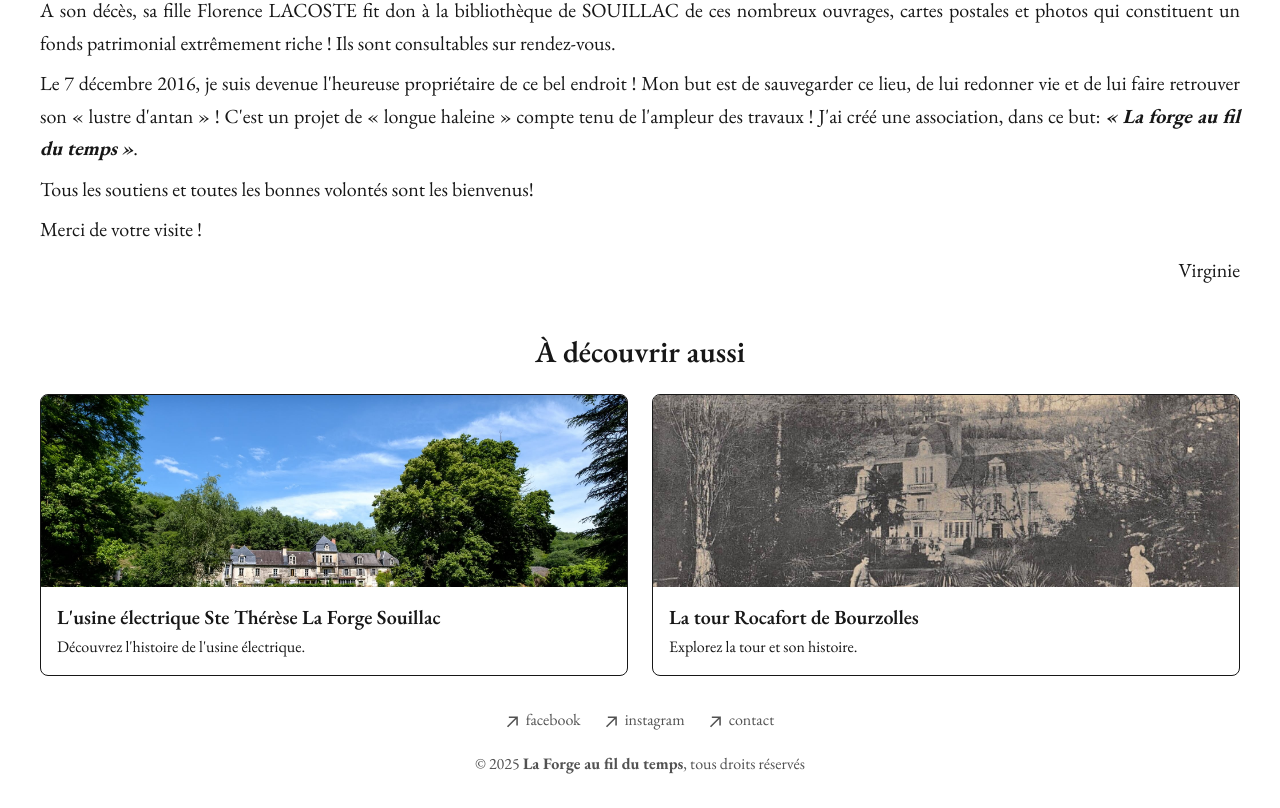
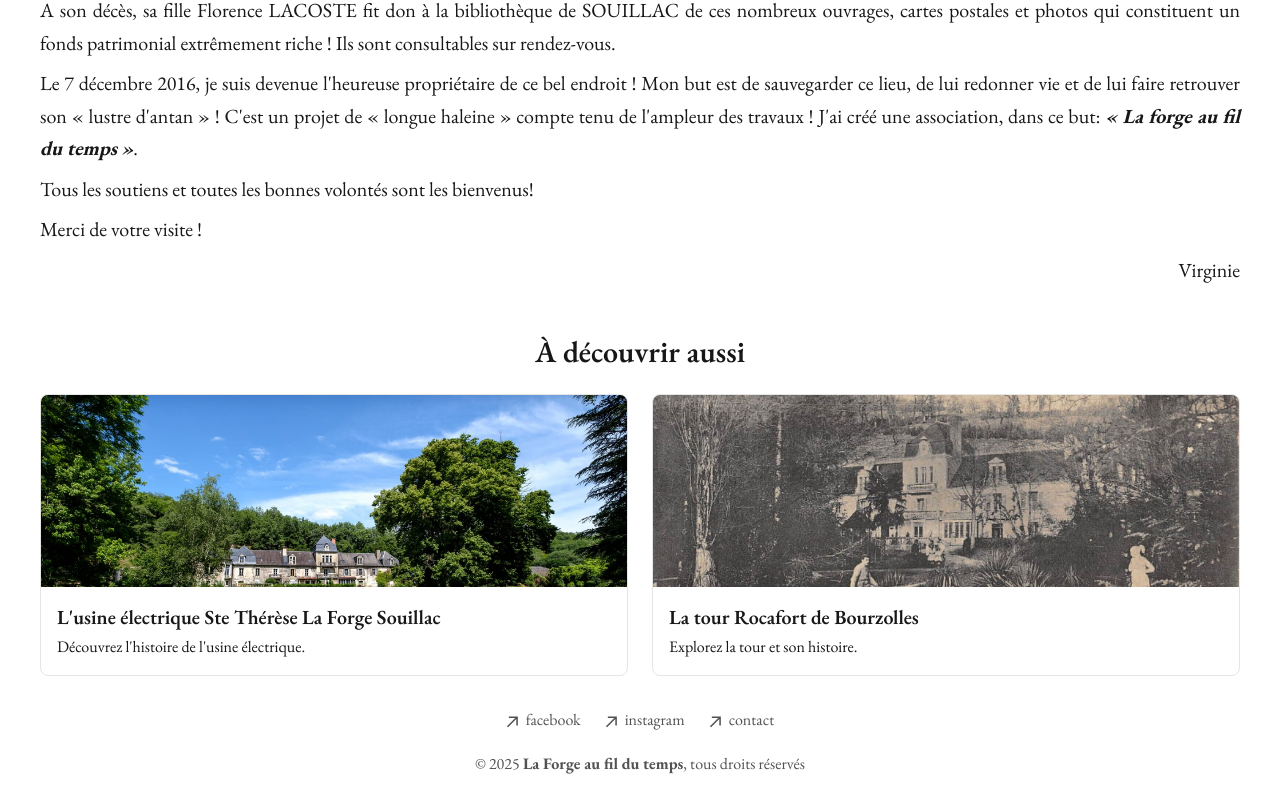
Before and after one commit to uburoiubu/forge-au-fil-du-temps, a Next.js app: page /histoire in a window 1280 px wide. Shown: the part 2467-3275 px from the top of the page. Built offline with nearby package versions, Linux system fonts and the light colour scheme.

Commit message:
fix design

```diff
--- a/app/histoire/page.tsx
+++ b/app/histoire/page.tsx
@@ -184,7 +184,7 @@ export default function HistoryPage() {
       <section className="mt-12 px-10">
         <h2 className="text-3xl font-semibold mb-6 text-center">À découvrir aussi</h2>
         <div className="grid grid-cols-1 md:grid-cols-2 gap-6">
-          <Link href="/histoire/usine" className="group block rounded-lg overflow-hidden border hover:shadow-lg transition">
+          <Link href="/histoire/usine" className="group block rounded-lg overflow-hidden border border-neutral-200 dark:border-neutral-800 hover:shadow-md transition">
             <div className="relative h-48">
               <Image src="/images/forge-vero-van-be.jpg" alt="Usine électrique" fill className="object-cover transition-transform group-hover:scale-105" />
             </div>
@@ -193,7 +193,7 @@ export default function HistoryPage() {
               <p className="text-base mt-1">Découvrez l'histoire de l'usine électrique.</p>
             </div>
           </Link>
-          <Link href="/histoire/rocafort" className="group block rounded-lg overflow-hidden border hover:shadow-lg transition">
+          <Link href="/histoire/rocafort" className="group block rounded-lg overflow-hidden border border-neutral-200 dark:border-neutral-800 hover:shadow-md transition">
             <div className="relative h-48">
               <Image src="/images/chateau.jpg" alt="Tour du château" fill className="object-cover transition-transform group-hover:scale-105" />
             </div>
```
